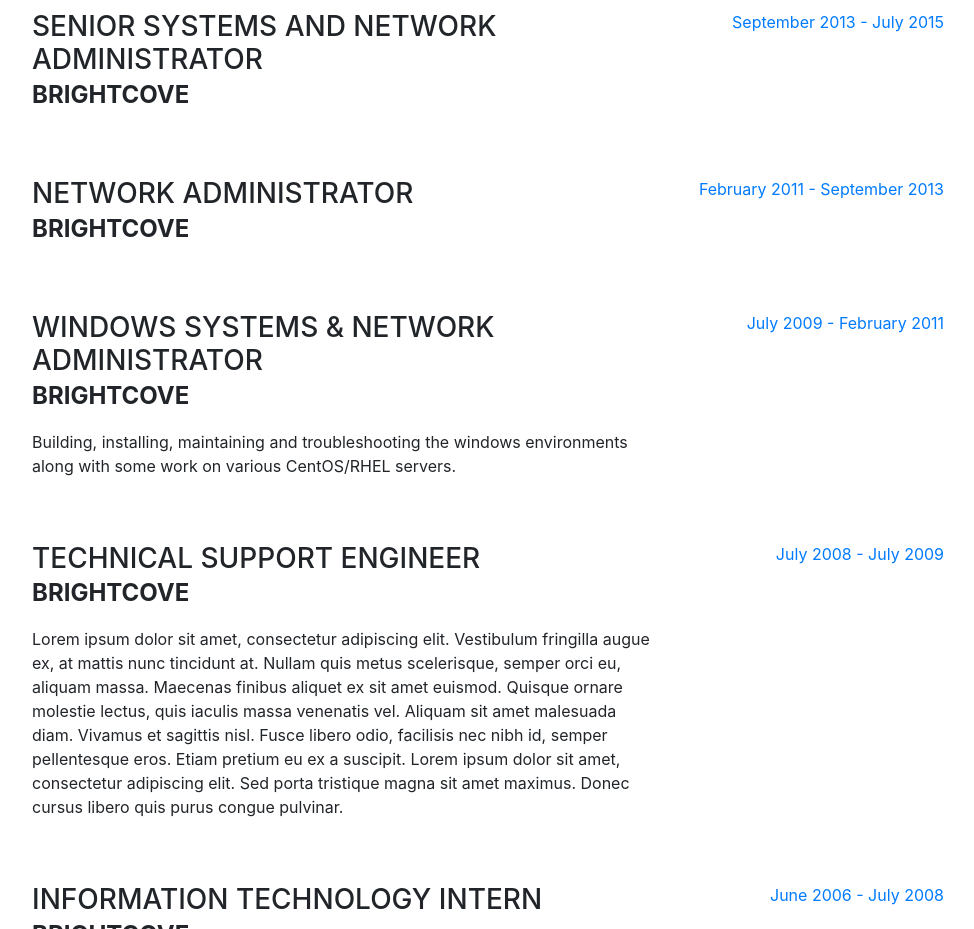
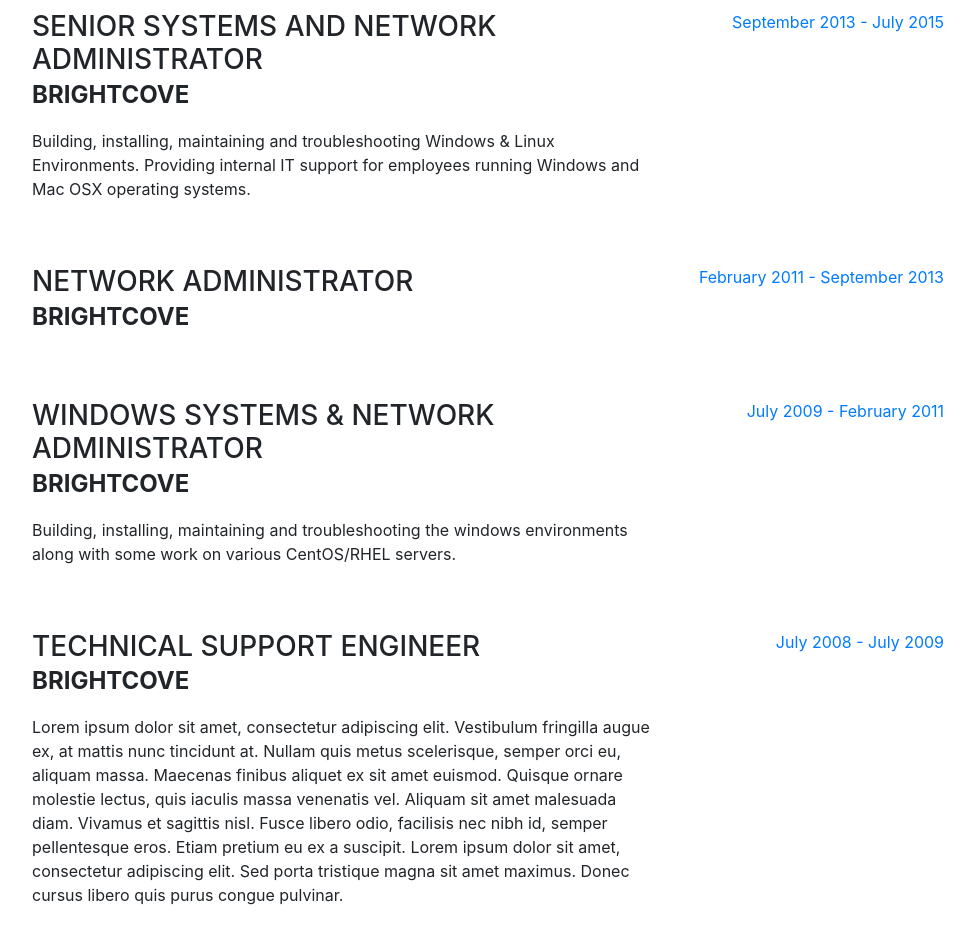
Before and after one commit to jgilmour/jgilmour.github.io, a website with bundled scripts: page index.html in a window 1280 px wide. Shown: the part 1720-2649 px from the top of the page, without its empty margins (288-1262 px from the left). Built offline with nearby package versions, Linux system fonts and the light colour scheme; a web font is replaced by a local one.

Commit message:
Update index.html

```diff
--- a/index.html
+++ b/index.html
@@ -130,7 +130,7 @@
             <div class="resume-content mr-auto">
               <h3 class="mb-0">Senior Systems and Network Administrator</h3>
               <div class="subheading mb-3"><b>Brightcove</b></div>
-              <p></p>
+              <p>Building, installing, maintaining and troubleshooting Windows & Linux Environments. Providing internal IT support for employees running Windows and Mac OSX operating systems.</p>
             </div>
             <div class="resume-date text-md-right">
               <span class="text-primary">September 2013 - July 2015</span>
```
